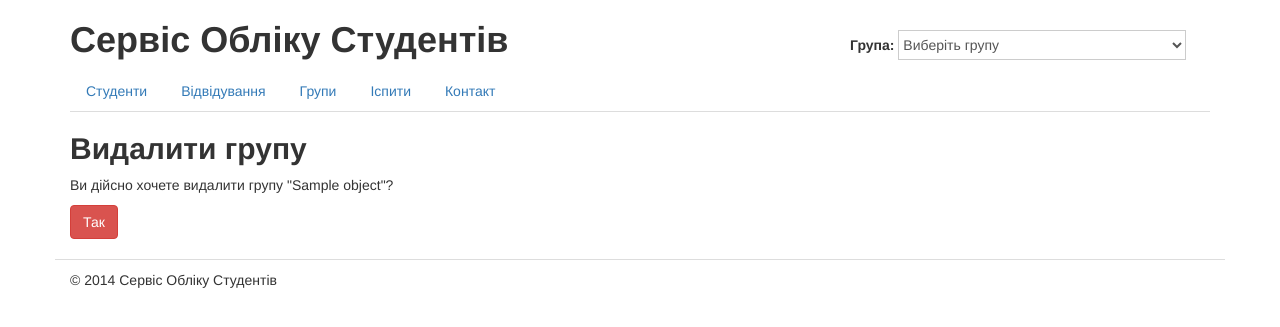
After one commit to avkpol/studentsdb, a Django app: template students/templates/students/group_delete.html in a window 1280 px wide. The commit adds this page. Shown: the top 327 px of the page. Run offline with Django 3.2, Linux system fonts and the light colour scheme; the template is opened without the code that fills it: most values are stand-ins (such as "Sample title", 1, 10 or a date in 2020); parts of the project's set-up code (start-up, migrations or seed data) failed here and were passed over; some libraries are stand-ins or nearby versions.

Commit message:
group_delete homework p 365

```diff
--- a/students/models/students.py
+++ b/students/models/students.py
@@ -37,7 +37,7 @@ class Student(models.Model):
 	    verbose_name=u"Група",
 	    blank=False,
 	    null=True,
-	    on_delete=models.PROTECT)
+	    on_delete=models.SET_NULL)    # original:     on_delete=models.PROTECT)
 	notes =models.TextField(
 		blank=True,
 		verbose_name=u"Нотатки")
--- /dev/null
+++ b/students/templates/students/group_delete.html
@@ -0,0 +1,19 @@
+{% extends "students/base.html" %}
+
+{% load static from staticfiles %}
+
+
+{% block meta_title %}Видалити групу{% endblock meta_title %}
+
+{% block title %}Видалити групу{% endblock title %}
+
+
+{% block content %}
+<form action = "{% url "group_delete" object.id %}" method = "post">
+	{% csrf_token %}
+	<p>Ви дійсно хочете видалити групу "{{ object }}"?</p>
+	<input type= "submit" value ='Так' name='delete_button'
+		   class= "btn btn-danger" /><br /><br />
+</form>
+
+{% endblock content %}
--- a/students/templates/students/groups_list.html
+++ b/students/templates/students/groups_list.html
@@ -49,7 +49,7 @@
           </button>
           <ul class="dropdown-menu" role="menu">
             <li><a href="{% url "groups_edit" group.id %}">Редагувати</a></li>
-            <li><a href="{% url "groups_delete" group.id %}">Видалити</a></li>
+            <li><a href="{% url "group_delete" group.id %}">Видалити</a></li>
           </ul>
         </div>
       </td>
--- a/studentsdb/urls.py
+++ b/studentsdb/urls.py
@@ -2,6 +2,7 @@ from django.conf.urls import patterns, include, url
 from django.contrib import admin
 from students.views.students import StudentUpdateView
 from students.views.students import StudentDeleteView
+from students.views.groups import GroupDeleteView
 urlpatterns = patterns('',
     # Students urls
     url(r'^$', 'students.views.students.students_list', name='home'),
@@ -26,8 +27,8 @@ urlpatterns = patterns('',
          name='groups_add'),
     url(r'^groups/(?P<gid>\d+)/edit/$', 'students.views.groups.groups_edit',
          name='groups_edit'),
-    url(r'^groups/(?P<gid>\d+)/delete/$', 'students.views.groups.groups_delete',
-         name='groups_delete'),
+    url(r'^groups/(?P<pk>\d+)/delete/$',GroupDeleteView.as_view(),
+         name='group_delete'),
 
 
     #Journal urls
```
Also changed, not shown: students/views/groups.py (+12 -0 lines).
